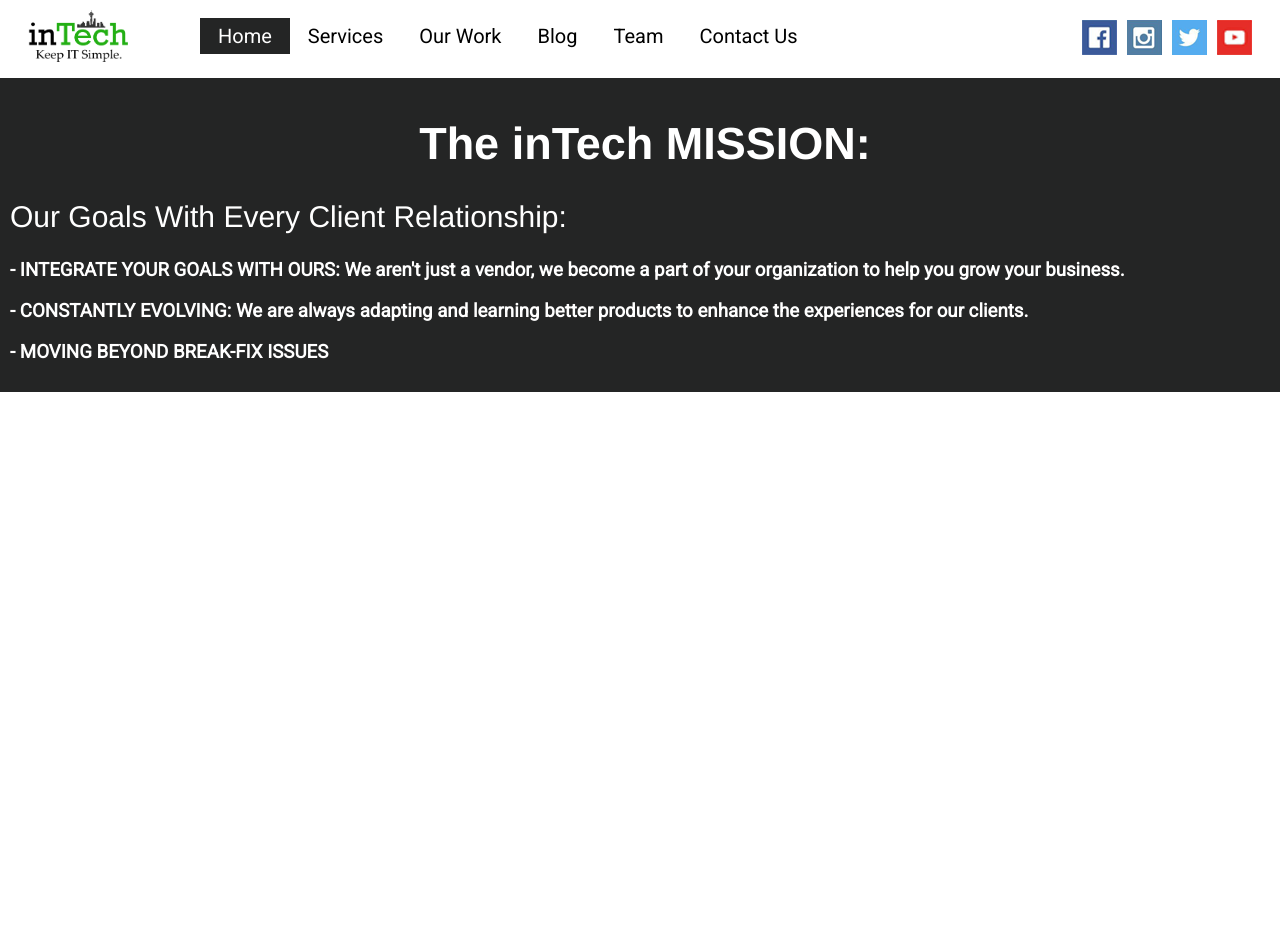
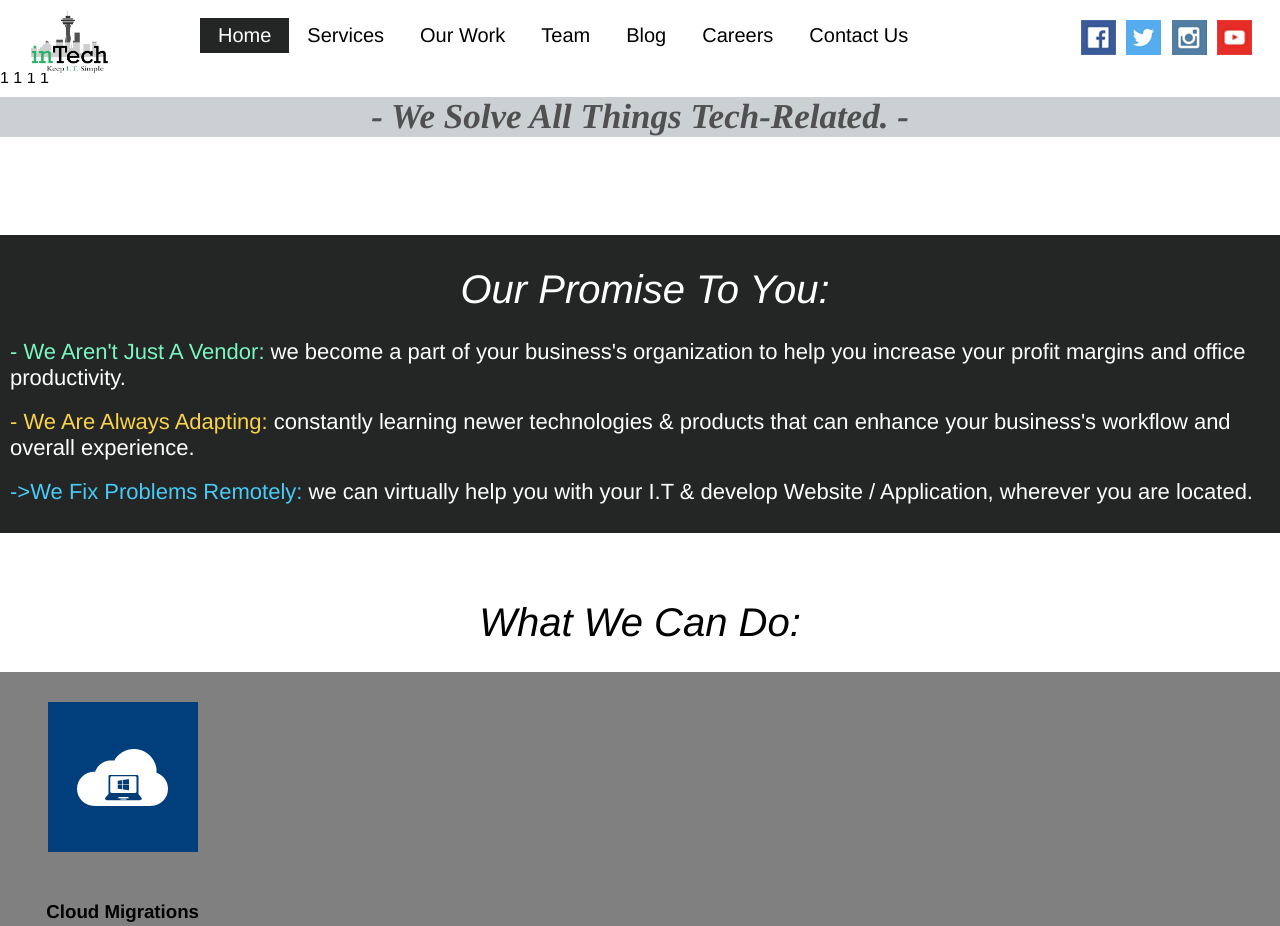
Before and after one commit to robertthecoder/inTech-Website, a plain HTML site: page index.html in a window 1280 px wide. Shown: the top 926 px of the page. Before the commit the page ends 800 px from the top, so only its background shows below. Drawn offline with Linux system fonts and the light colour scheme.

Commit message:
add new sections of home pg

```diff
--- a/index.html
+++ b/index.html
@@ -11,36 +11,80 @@
     <Header>
       <!-- <h1>inTech NW Inc.</h1> -->
 
-      <img id = "logo" src="logo3.png" alt="intechlogo">
+      <img id = "logo" src="l11.png" alt="intechlogo">
 
       <div class="topnav">
         <a class="active" href="#home">Home</a>
         <a href="#services">Services</a>
         <a href="#portfolio">Our Work</a>
+        <a href="#team">Team</a>
         <a href="#blog">Blog</a>
-        <a href="#team">Team</a>
+        <a href="#careers">Careers</a>
         <a href="#contact">Contact Us</a>
       </div>
 
-      <div id="icons">
-        <img src="icons/facebook.png" alt="fb">
-        <img src="icons/instagram.png" alt="instagram">
-        <img src="icons/twitter.png" alt="twitter">
-        <img src="icons/youtube.png" alt="youtube">
+      <div id="social-icons">
+        <a href="https://www.facebook.com/intechconsulting/"><img src="icons/facebook.png" alt="facebook"></a>
+        <a href="https://twitter.com/inTechNW"><img src="icons/twitter.png" alt="twitter"></a>
+        <a href="https://www.instagram.com/intechnw/"><img src="icons/instagram.png" alt="instagram"></a>
+        <a href="https://www.youtube.com/channel/UChhcooOZxP0G-LOFPlYyfhg?view_as=subscriber"><img src="icons/youtube.png" alt="youtube"></a>
+
       </div>
     </Header>
 
-
-
-    <div id="mission">
-      <h1>The inTech MISSION:</h1>
-      <h2>Our Goals With Every Client Relationship:</h2>
-      <h3> - INTEGRATE YOUR GOALS WITH OURS: We aren't just a vendor, we become a part of your organization to help you grow your business.</h3>
-      <h3> - CONSTANTLY EVOLVING: We are always adapting and learning better products to enhance the experiences for our clients. </h3>
-      <h3> - MOVING BEYOND BREAK-FIX ISSUES</h3>
+    <div id="test-box">
+        <span>1</span>
+        <span>1</span>
+        <span>1</span>
+        <span>1</span>
     </div>
 
+    <div id="statement">
+      <h1 id="all-things">- We Solve All Things Tech-Related. -</h1>
+    </div>
 
+    <h1>Companies we've worked with: Corlis, Lighthouse, and..</h1>
+
+    <div id="promise">
+      <h1>Our Promise To You:</h1>
+      <h2> <span id="vendor">- We Aren't Just A Vendor:</span> we become a part of your business's organization to help you increase your profit margins and office productivity.</h3>
+      <h2 > <span id="adapt">- We Are Always Adapting:</span> constantly learning newer technologies & products that can enhance your business's workflow and overall experience. </h3>
+      <h2 > <span id="fix">->We Fix Problems Remotely: </span> we can virtually help you with your I.T & develop Website / Application, wherever you are located. </h3>
+    </div>
+
+      <!-- Services: 4 icons for Cloud Migrations, Managed Services, Website Design / App Development, Business Analytics -->
+
+    <h1 id="black-text">What We Can Do:</h1>
+
+    <div id="services">
+        <div id = "figures">
+          <span id = "test1">
+            <img id="circle-icons" src="service_icons/cloud_migrations.png" alt="cloud">
+            <figcaption><h3>Cloud Migrations</h3></figcaption>
+          </span>
+
+          <span>
+            <img id="circle-icons" src="service_icons/managed_services.png" alt="managed">
+            <figcaption><h3>Managed Services</h3></figcaption>
+          </span>
+
+          <span>
+            <img id="circle-icons" src="service_icons/web_development.png" alt="web">
+            <figcaption><h3>Website / App Development</h3></figcaption>
+          </span>
+
+          <span>
+            <img id="circle-icons" src="service_icons/business_analytics.png" alt="business">
+            <figcaption><h3>Data Analytics</h3></figcaption>
+          </span>
+        </div>
+    </div>
+
+    // Google API for our 3 office locations
+    <div id="google-maps">
+      <h1>Where Are We Located:</h1>
+
+    </div>
 
   </body>
 
--- a/style.css
+++ b/style.css
@@ -1,14 +1,10 @@
-/* #icons {
-  position: relative;
-  right: 400px;
-  top: -50px;
-} */
+Reset.css
 
+#test-box {
+  display: flex;
+  flex-direction: column;
 
-/* #fb {
-  position: relative;
-  left: 400px;
-} */
+}
 
 html, body {
     padding: 0;
@@ -17,38 +13,65 @@ html, body {
 
 body {
   background-color: white;
-  font-family: 'Roboto', sans-serif;
+  font-family: Helvetica,'Roboto', sans-serif;
 }
 
 h1, h2 {
   color: white;
-  font-family: "Montserrat", Helvetica, sans-serif;
 }
 
 h1 {
   text-align: center;
-  font-size: 45;
+  font-size: 40;
+  font-style: italic;
+  font-weight: lighter;
+  margin:bottom: 40;
 }
 
 h2 {
   font-weight: lighter;
-  font-size: 30;
+  font-size: 22;
 }
 
-h3 {
-  color: white;
+#black-text {
+  padding-top: 40;
+  color: black;
 }
 
-#mission {
+#circle-icons {
+  margin: 30;
+}
+
+#vendor {
+  color: #7af7c1;
+}
+
+#adapt {
+  color: #fad34b;
+}
+
+#fix {
+  color: #49cbf7;
+}
+
+#promise {
   background-color: #242525;
   padding-left: 10;
-  padding-top: 10;
+  padding-top: 5;
   padding-bottom: 10;
-  margin-top: 20;
+  margin-top: 0;
+}
+
+#services {
+  text-align: center;
+  background-color: gray;
+
+  display: flex;
+  flex-direction: row;
 }
 
 #logo {
-  width:100px; /* you can use % */
+  width:80px; /* you can use % */
   height: auto;
   position: relative;
   left: 25;
@@ -59,7 +82,37 @@ img {
   margin:3;
 }
 
-#icons {
+/* figure {
+  margin:0;
+  padding:0;
+}
+
+#test1 {
+  float: left;
+} */
+
+#statement {
+  padding-top: 0;
+  margin-top: 0;
+  margin-bottom: 4;
+  background-color: #cbd0d2;
+}
+
+#all-things{
+  color: #505050;
+  text-align: center;
+  font-family: times;
+  font-size: 35;
+  font-weight: bold;
+  vertical-align: middle;
+  margin-top: 10;
+}
+
+#google-maps {
+  background-color: #242525;
+}
+
+#social-icons {
   position:absolute;
   top:17;
   right:25;
```
Also changed, not shown: l11.png (added), service_icons/business_analytics.png (added), service_icons/cloud_migrations.png (added), service_icons/managed_services.png (added), service_icons/web_development.png (added).
